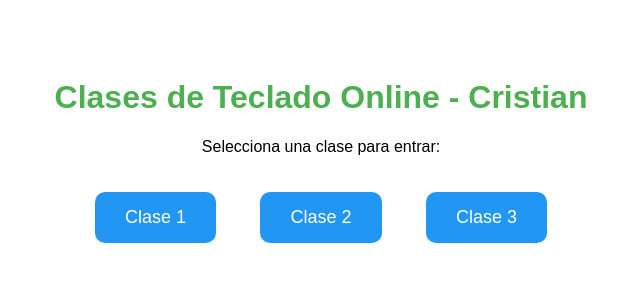
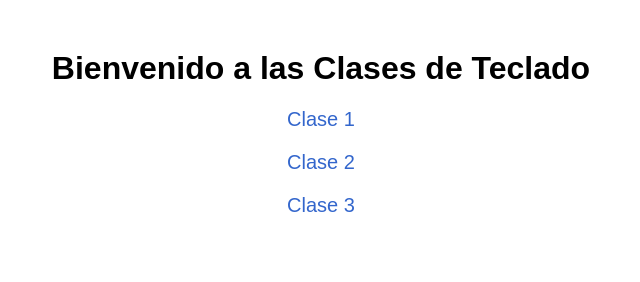
Before and after one commit to CristianTeclado/clases-teclado-cristian, a plain HTML site: page index.html in a window 1280 px wide. Shown: the whole page, without its empty margins (319-959 px from the left). Drawn offline with Linux system fonts and the light colour scheme.

Commit message:
Update index.html

```diff
--- a/index.html
+++ b/index.html
@@ -4,26 +4,14 @@
   <meta charset="UTF-8">
   <title>Clases de Teclado Cristian</title>
   <style>
-    body { font-family: sans-serif; text-align: center; padding: 50px; }
-    h1 { color: #4CAF50; }
-    .boton {
-      display: inline-block;
-      margin: 20px;
-      padding: 15px 30px;
-      font-size: 18px;
-      border: none;
-      border-radius: 10px;
-      background-color: #2196F3;
-      color: white;
-      text-decoration: none;
-    }
+    body { font-family: sans-serif; text-align: center; margin-top: 50px; }
+    a { display: block; margin: 20px; font-size: 20px; text-decoration: none; color: #3366cc; }
   </style>
 </head>
 <body>
-  <h1>Clases de Teclado Online - Cristian</h1>
-  <p>Selecciona una clase para entrar:</p>
-  <a class="boton" href="clase1.html">Clase 1</a>
-  <a class="boton" href="clase2.html">Clase 2</a>
-  <a class="boton" href="clase3.html">Clase 3</a>
+  <h1>Bienvenido a las Clases de Teclado</h1>
+  <a href="clase1.html">Clase 1</a>
+  <a href="clase2.html">Clase 2</a>
+  <a href="clase3.html">Clase 3</a>
 </body>
 </html>
```
